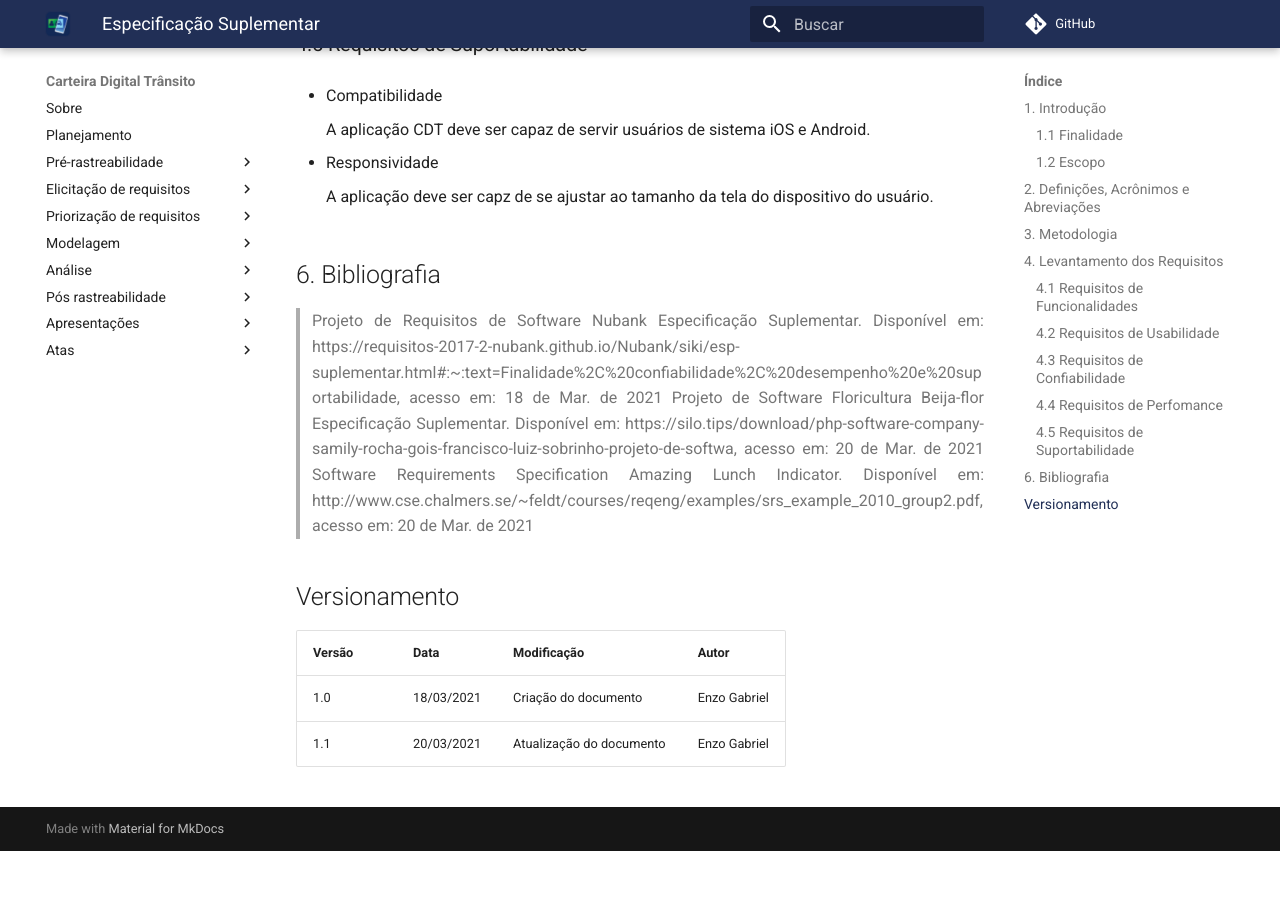
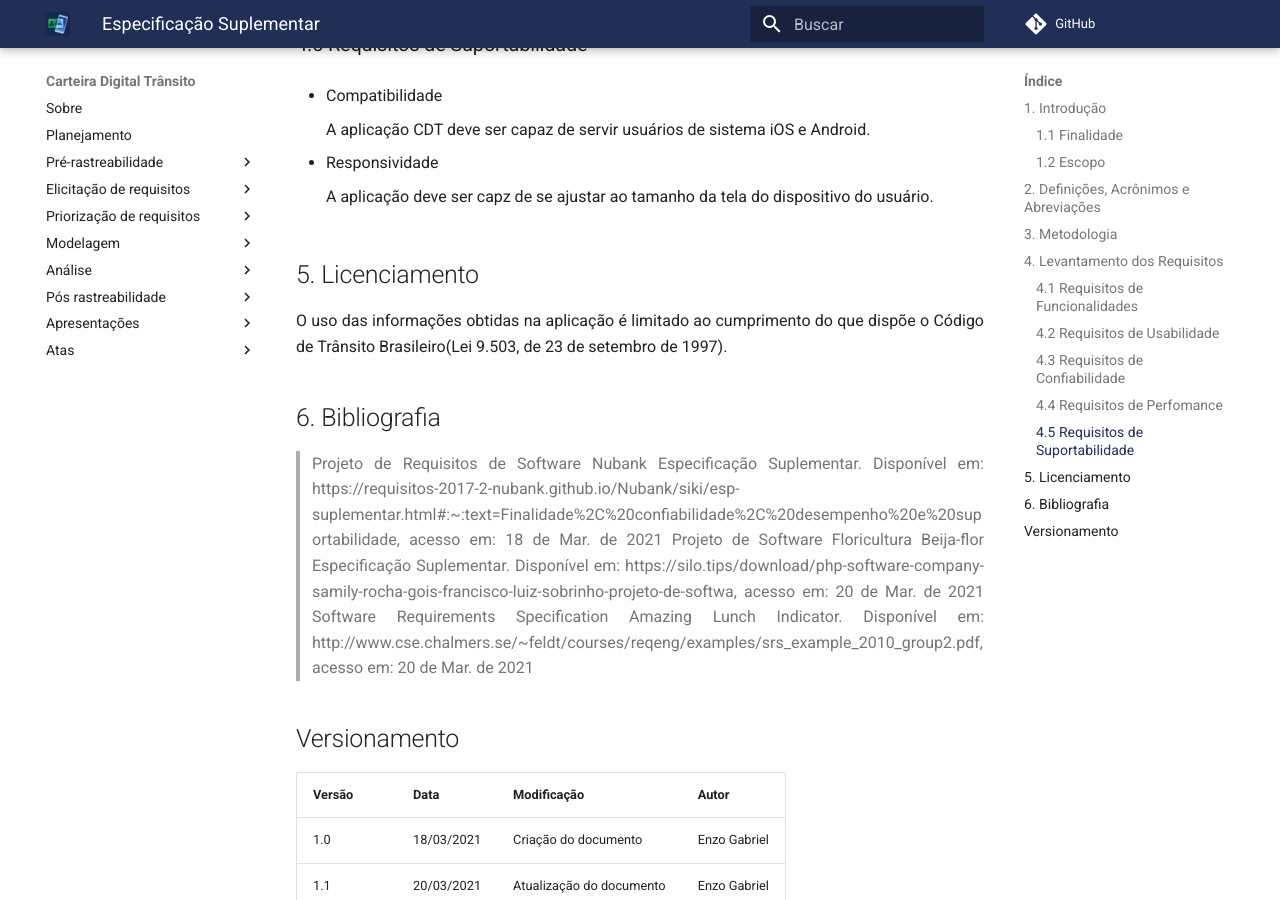
Before and after one commit to sergiosacj/2020.2-CarteiraDigitalTransito, an MkDocs documentation site: the page built from docs/modelagem/especificacao_suplementar.md, in a window 1280 px wide and 900 px high, scrolled down 2286 px. Built offline with MkDocs 1.6.1 and Material for MkDocs 9.7.7, drawn with Linux system fonts in a browser that asks for light colours; comment, search, counter and statistics services are not loaded; before the commit the page ends 3137 px from its top, so only the background shows below that.

Commit message:
(#41) Adicionando o licenciamento da aplicação

```diff
--- a/docs/modelagem/especificacao_suplementar.md
+++ b/docs/modelagem/especificacao_suplementar.md
@@ -84,6 +84,10 @@ Os requisitos referentes às funcionalidades do aplicativo CDT foram listados em
 
     A aplicação deve ser capz de se ajustar ao tamanho da tela do dispositivo do usuário.
 
+## 5. Licenciamento
+
+O uso das informações obtidas na aplicação é limitado ao cumprimento do que dispõe o Código de Trânsito Brasileiro(Lei 9.503, de 23 de setembro de 1997).
+
 ## 6. Bibliografia
 
 > Projeto de Requisitos de Software Nubank Especificação Suplementar. Disponível em: https://requisitos-2017-2-nubank.github.io/Nubank/siki/esp-suplementar.html#:~:text=Finalidade%2C%20confiabilidade%2C%20desempenho%20e%20suportabilidade, acesso em: 18 de Mar. de 2021
```
